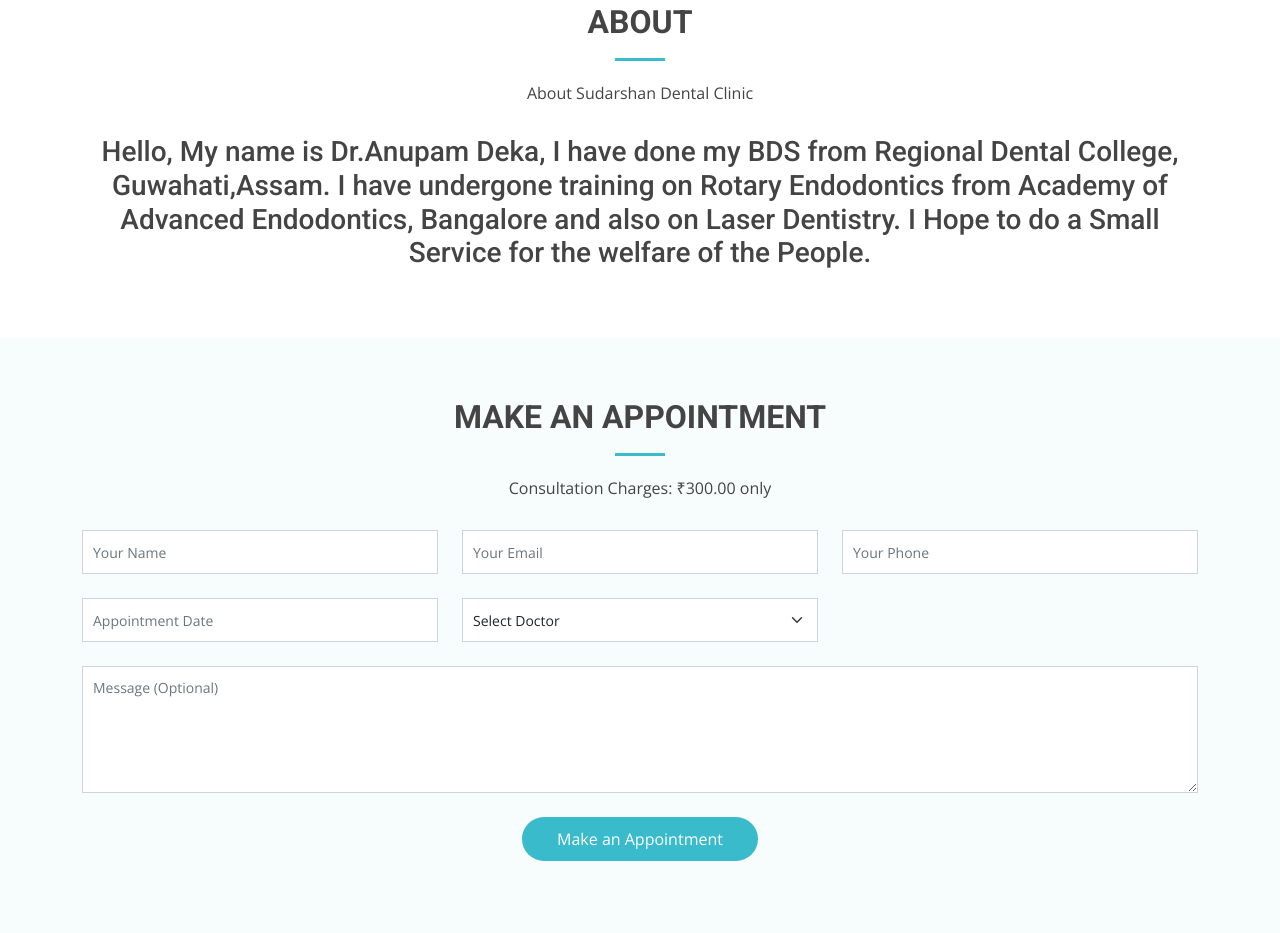
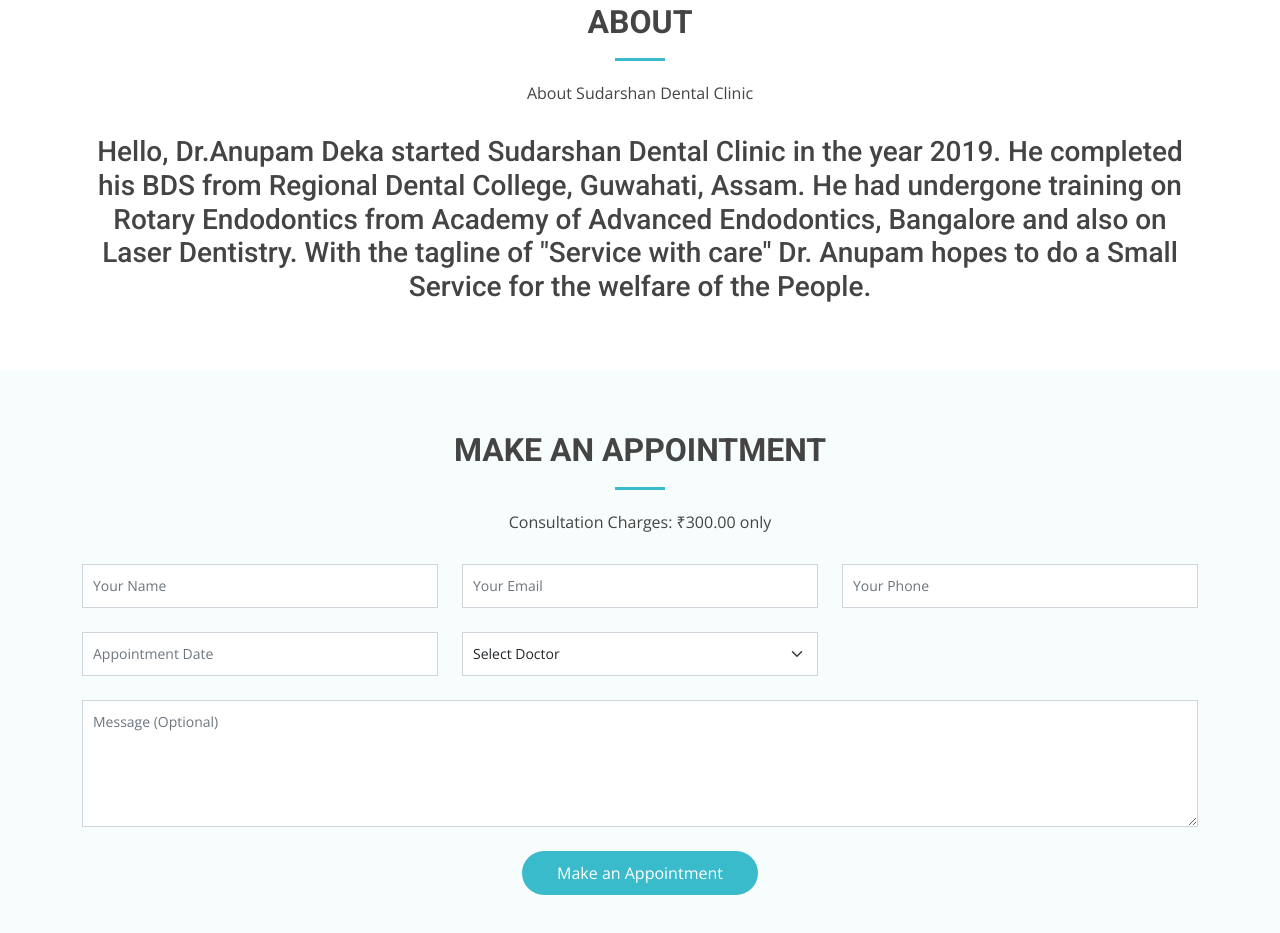
Before and after one commit to HemenK92/sudharshandentalclinic.github.io, a plain HTML site: page index.html in a window 1280 px wide. Shown: the part 857-1790 px from the top of the page. Drawn offline with nearby package versions, Linux system fonts and the light colour scheme; files whose address does not match are found by name.

Commit message:
update about
update about

```diff
--- a/index.html
+++ b/index.html
@@ -153,7 +153,12 @@
 
         <div class="row">
 
-            <h3 style="text-align: center;">Hello, My name is Dr.Anupam Deka, I have done my BDS from Regional Dental College, Guwahati,Assam. I have undergone training on Rotary Endodontics from Academy of Advanced Endodontics, Bangalore and also on Laser Dentistry. I Hope to do a Small Service for the welfare of the People.
+            <h3 style="text-align: center;">Hello, Dr.Anupam Deka started Sudarshan Dental Clinic in the
+              year 2019. He completed his BDS from Regional Dental College, Guwahati, Assam.
+              He had undergone training on Rotary Endodontics from Academy of Advanced Endodontics,
+              Bangalore and also on Laser Dentistry.
+              With the tagline of "Service with care"
+              Dr. Anupam hopes to do a Small Service for the welfare of the People.
             </h3>
 
         </div>
```
